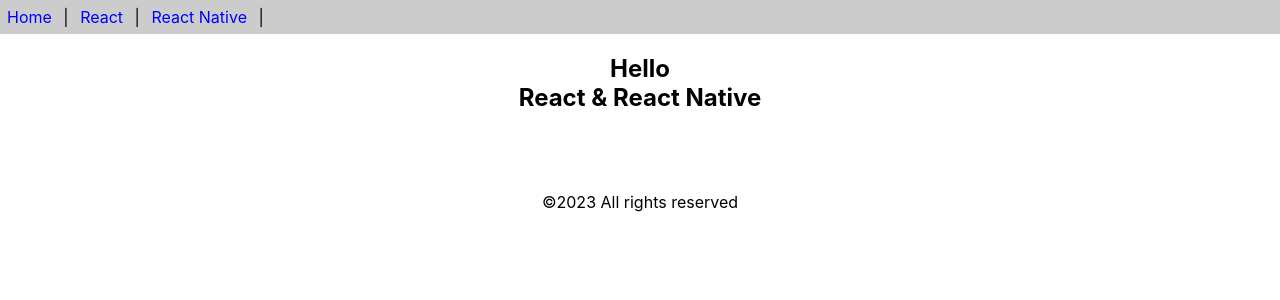
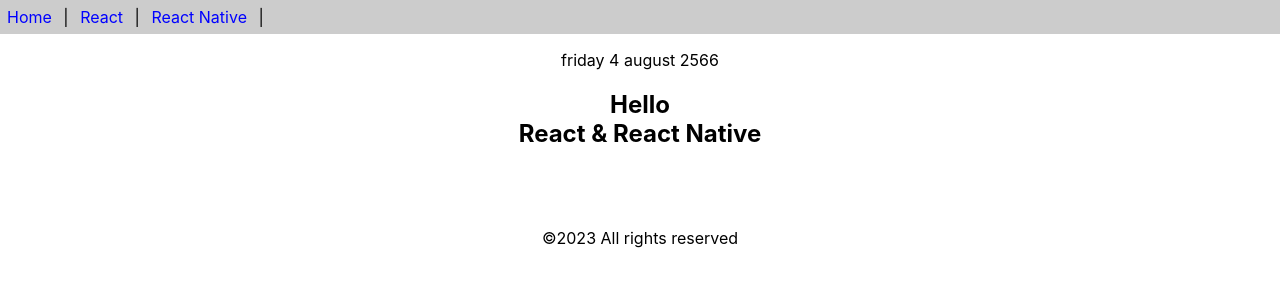
Before and after one commit to mannieshub/learn-JavaScript-NodeJS-ReactJS, a React (Create React App) app in the folder app1/: page / in a window 1280 px wide. Shown: the top 300 px of the page. Built offline with nearby package versions, Linux system fonts and the light colour scheme.

Commit message:
create class component

```diff
--- a/app1/src/App.js
+++ b/app1/src/App.js
@@ -1,9 +1,14 @@
 import React from 'react'
 import {Header,Content,Footer} from './func-components'
-
+import Calendar from './class-component'
 function App(){
   return(
-    [<Header/>,<Content/>,<Footer/>]
+    <>
+      <Header/>
+      <p><center><Calendar/></center></p>
+      <Content/>
+      <Footer/>
+    </>
   )
 }
 
--- /dev/null
+++ b/app1/src/class-component.js
@@ -0,0 +1,19 @@
+import React,{Component} from 'react'
+
+export default class Calendar extends Component{
+    getDate(){
+        const dayNames=['sunday','monday','tuesday','wednesday','thursday','friday','saturday']
+        const monthNames=['january','february','march','april','may','june','july','august','september','october','november','december']
+
+        const date = new Date()
+        const weekDay = dayNames[date.getDay()]
+        const day = date.getDate()
+        const month = monthNames[date.getMonth()]
+        const year = date.getFullYear()+543
+        return `${weekDay} ${day} ${month} ${year}`
+    }
+
+    render(){
+        return <div>{this.getDate()}</div>
+    }
+}
```
